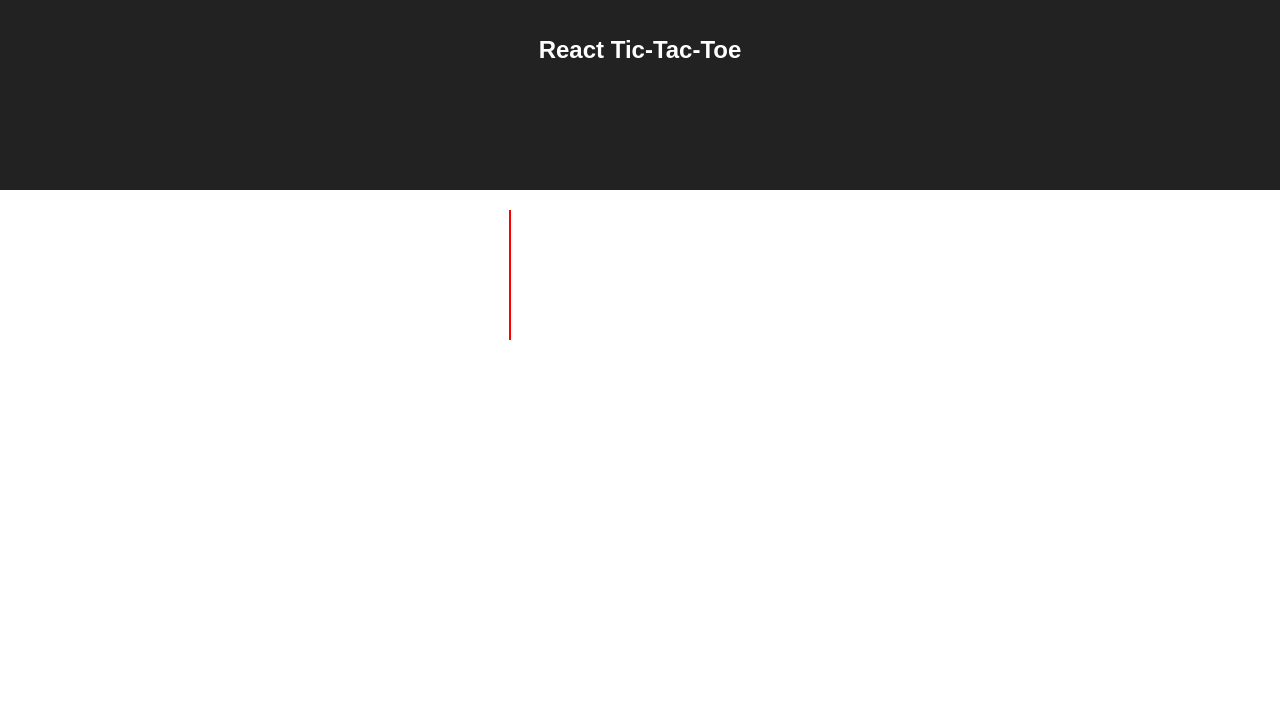
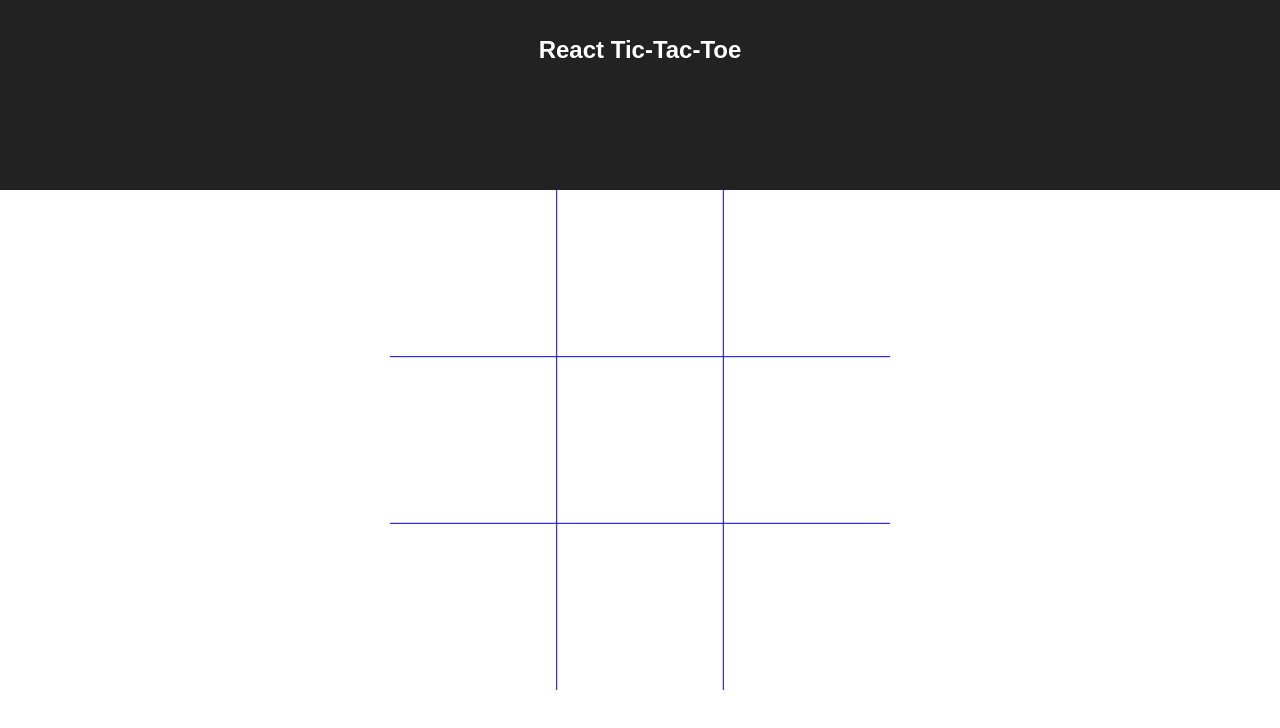
Before and after one commit to mmatthews06/react-tic-tac-toe, a React (Create React App) app: page / in a window 1280 px wide. Shown: the top 728 px of the page. Built offline with nearby package versions, Linux system fonts and the light colour scheme.

Commit message:
GameBoard - finish up tic-tac-toe board, with tests

```diff
--- /dev/null
+++ b/src/components/gameboard/GameBoard.css
@@ -0,0 +1,4 @@
+
+line {
+  stroke: blue;
+}
--- a/src/components/gameboard/GameBoard.js
+++ b/src/components/gameboard/GameBoard.js
@@ -1,6 +1,8 @@
 
 import React from 'react';
 import PropTypes from 'prop-types';
+
+import './GameBoard.css';
 
 export default class GameBoard extends React.Component {
   constructor(props) {
@@ -15,22 +17,37 @@
 
   calculateLines() {
     const { height, width } = this.props;
-    // const oneThirdHeight = height / 3;
-    // const twoThirdsHeight = oneThirdHeight * 2;
+    const oneThirdHeight = height / 3;
+    const twoThirdsHeight = oneThirdHeight * 2;
     const oneThirdWidth = width / 3;
-    // const twoThirdsWidth = oneThirdWidth * 2;
+    const twoThirdsWidth = oneThirdWidth * 2;
 
     return [
       {
         x1: oneThirdWidth, y1: 0, x2: oneThirdWidth, y2: height,
       },
+      {
+        x1: twoThirdsWidth, y1: 0, x2: twoThirdsWidth, y2: height,
+      },
+      {
+        x1: 0, y1: oneThirdHeight, x2: width, y2: oneThirdHeight,
+      },
+      {
+        x1: 0, y1: twoThirdsHeight, x2: width, y2: twoThirdsHeight,
+      },
     ];
   }
 
   render() {
+    const { height, width } = this.props;
+
+    const lines = this.calculateLines().map(
+      coords => <line key={`${coords.x1}-${coords.y1}`} {...coords} />,
+    );
+
     return (
-      <svg>
-        <line x1={20} y1={20} x2={20} y2={200} stroke="red" strokeWidth={2} />
+      <svg height={height} width={width}>
+        {lines}
       </svg>
     );
   }
@@ -38,10 +55,10 @@
 
 GameBoard.propTypes = {
   height: PropTypes.number,
-  width: PropTypes.number
-}
+  width: PropTypes.number,
+};
 
 GameBoard.defaultProps = {
   height: 500,
-  width: 500
-}
+  width: 500,
+};
```
Also changed, not shown: 2 other files (tests, documents, lock files or other folders).
